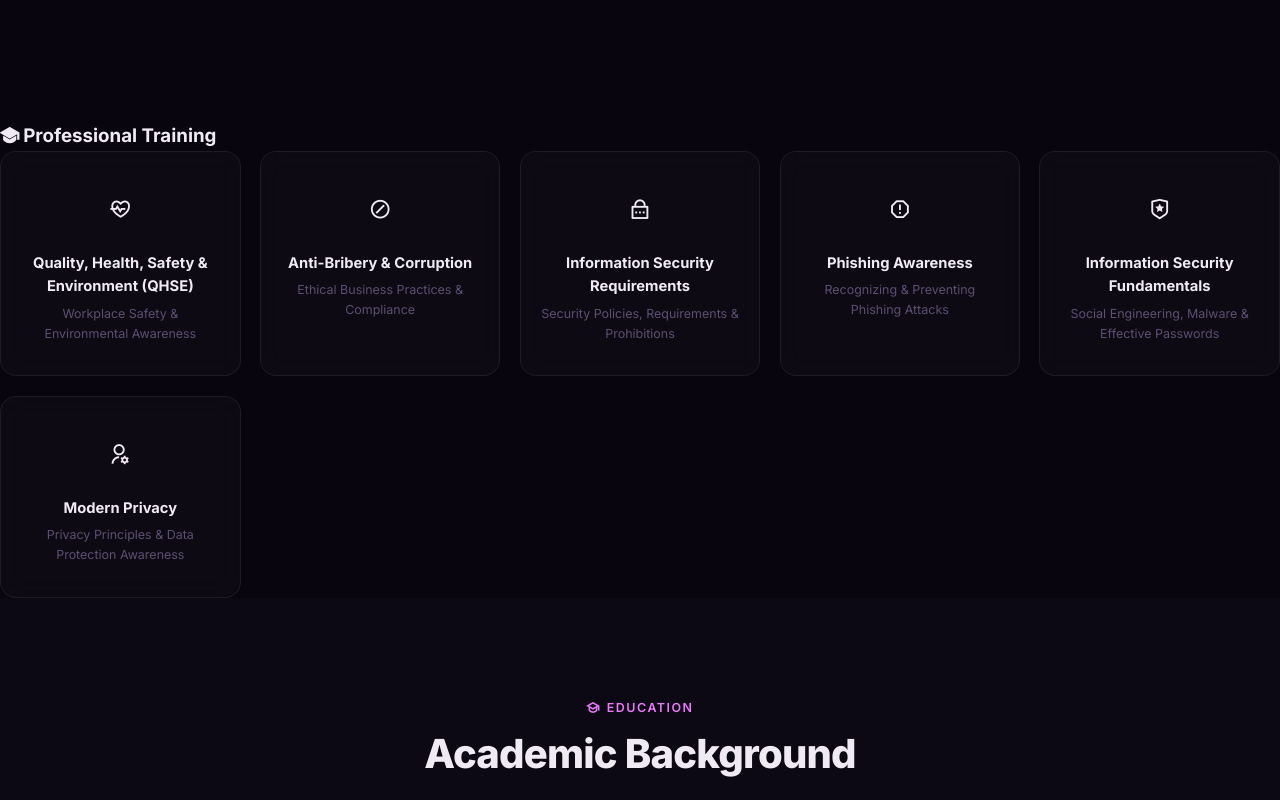
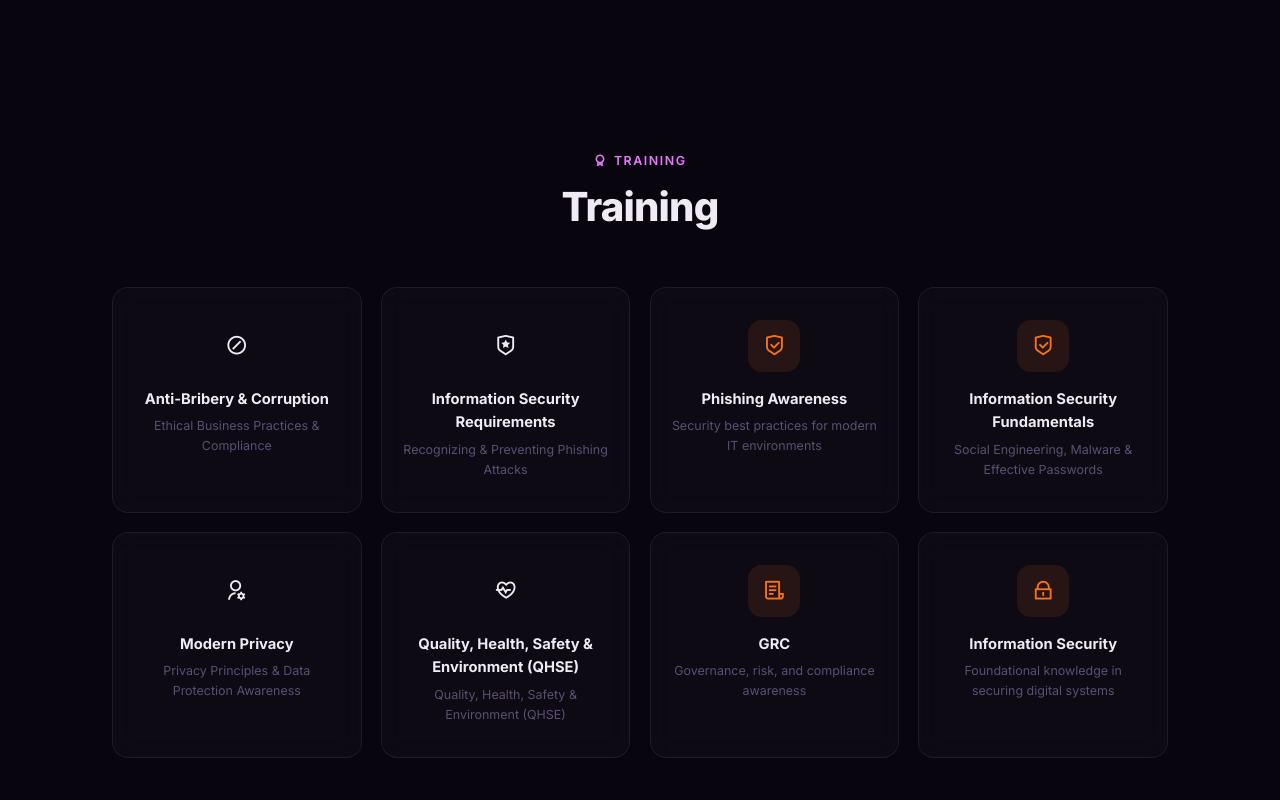
Before and after one commit to mhuzefarasheed-web/potrfolio, a plain HTML site: page index.html in a window 1280 px wide. Shown: the part 5520-6320 px from the top of the page. Drawn offline with nearby package versions, Linux system fonts and the light colour scheme.

Commit message:
Update index.html

```diff
--- a/index.html
+++ b/index.html
@@ -265,7 +265,7 @@
     <div class="container">
       <div class="section-header reveal">
         <span class="section-label"><i class="ri-award-line"></i> Certifications</span>
-        <h2>Credentials & Training</h2>
+        <h2>Credentials</h2>
       </div>
       <div class="certs-grid">
         <div class="cert-card glass-card reveal">
@@ -314,62 +314,54 @@ Regulations</h4>
   </section>
 
   <!-- ================= TRAINING ================= -->
-    <div class="sub-section-title reveal" style="margin-top:70px;">
-      <h3><i class="ri-graduation-cap-fill"></i> Professional Training</h3>
+    <section class="section" id="training">
+    <div class="container">
+      <div class="section-header reveal">
+        <span class="section-label"><i class="ri-award-line"></i> TRAINING</span>
+        <h2>Training</h2>
       </div>
-
       <div class="certs-grid">
-
         <div class="cert-card glass-card reveal">
-        <div class="cert-icon training">
-          <i class="ri-heart-pulse-line"></i>
-        </div>
-        <h4>Quality, Health, Safety & Environment (QHSE)</h4>
-        <p>Workplace Safety & Environmental Awareness</p>
-      </div>
-
-      <div class="cert-card glass-card reveal">
-        <div class="cert-icon training">
-          <i class="ri-forbid-2-line"></i>
-        </div>
+          <div class="cert-icon training"><i class="ri-forbid-2-line"></i> </div>
           <h4>Anti-Bribery & Corruption</h4>
           <p>Ethical Business Practices & Compliance</p>
         </div>
-
         <div class="cert-card glass-card reveal">
-        <div class="cert-icon training">
-          <i class="ri-lock-password-line"></i>
-        </div>
+   <div class="cert-icon training"><i class="ri-shield-star-line"></i></div>
           <h4>Information Security Requirements</h4>
-        <p>Security Policies, Requirements & Prohibitions</p>
-      </div>
-
-      <div class="cert-card glass-card reveal">
-        <div class="cert-icon training">
-          <i class="ri-spam-2-line"></i>
-        </div>
-        <h4>Phishing Awareness</h4>
           <p>Recognizing & Preventing Phishing Attacks</p>
         </div>
-
         <div class="cert-card glass-card reveal">
-        <div class="cert-icon training">
-          <i class="ri-shield-star-line"></i>
+          <div class="cert-icon google"><i class="ri-shield-check-line"></i></div>
+          <h4>Phishing Awareness</h4>
+          <p>Security best practices for modern IT environments</p>
            </div>
+        <div class="cert-card glass-card reveal">
+          <div class="cert-icon google"><i class="ri-shield-check-line"></i></div>
           <h4>Information Security Fundamentals</h4>
           <p>Social Engineering, Malware & Effective Passwords</p>
         </div>
-
  <div class="cert-card glass-card reveal">
-        <div class="cert-icon training">
-          <i class="ri-user-settings-line"></i>
-        </div>
+          <div class="cert-icon training"><i class="ri-user-settings-line"></i></div>
           <h4>Modern Privacy</h4>
           <p>Privacy Principles & Data Protection Awareness</p>
         </div>
-
+<div class="cert-card glass-card reveal">
+          <div class="cert-icon training"><i class="ri-heart-pulse-line"></i></div>
+          <h4>Quality, Health, Safety & Environment (QHSE)</h4>
+          <p>Quality, Health, Safety & Environment (QHSE)</p>
         </div>
-
+          <div class="cert-card glass-card reveal">
+          <div class="cert-icon google"><i class="ri-file-list-3-line"></i></div>
+          <h4>GRC</h4>
+          <p>Governance, risk, and compliance awareness</p>
+        </div>
+        <div class="cert-card glass-card reveal">
+          <div class="cert-icon google"><i class="ri-lock-line"></i></div>
+          <h4>Information Security</h4>
+          <p>Foundational knowledge in securing digital systems</p>
+        </div>
+      </div>
     </div>
   </section>
 
```
Lines whose indentation alone changed are shown as unchanged.
